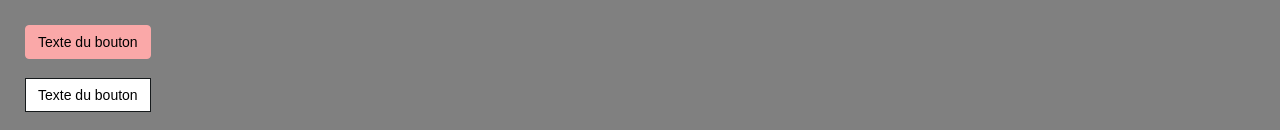
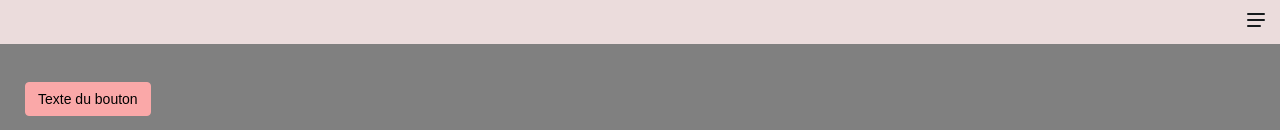
Before and after one commit to noahburgbacher/01-r-visions, a website built with Parcel: page src/index.html in a window 1280 px wide. Shown: the top 130 px of the page. Built offline with nearby package versions, Linux system fonts and the light colour scheme; grey boxes are pictures that could not be loaded.

Commit message:
Add navbar component with toggle functionality and styles

```diff
--- a/src/index.html
+++ b/src/index.html
@@ -13,6 +13,76 @@
     />
   </head>
   <body>
+    <header class="navbar">
+      <div class="navbar-logo">
+        <svg
+          width="24"
+          height="24"
+          viewBox="0 0 24 24"
+          fill="none"
+          xmlns="http://www.w3.org/2000/svg"
+        >
+          <g clip-path="url(#clip0_1_41)">
+            <mask
+              id="mask0_1_41"
+              style="mask-type: luminance"
+              maskUnits="userSpaceOnUse"
+              x="0"
+              y="0"
+              width="24"
+              height="24"
+            >
+              <path
+                d="M23.5 0.5V23.5H0.5V0.5H23.5Z"
+                fill="white"
+                stroke="white"
+              />
+            </mask>
+            <g mask="url(#mask0_1_41)">
+              <path d="M4 6H20H4Z" fill="#161A1C" />
+              <path
+                d="M4 6H20"
+                stroke="#161A1C"
+                stroke-width="2"
+                stroke-linecap="round"
+                stroke-linejoin="round"
+              />
+              <path d="M4 12H20H4Z" fill="#161A1C" />
+              <path
+                d="M4 12H20"
+                stroke="#161A1C"
+                stroke-width="2"
+                stroke-linecap="round"
+                stroke-linejoin="round"
+              />
+              <path d="M4 18H16H4Z" fill="#161A1C" />
+              <path
+                d="M4 18H16"
+                stroke="#161A1C"
+                stroke-width="2"
+                stroke-linecap="round"
+                stroke-linejoin="round"
+              />
+            </g>
+          </g>
+          <defs>
+            <clipPath id="clip0_1_41">
+              <rect width="24" height="24" fill="white" />
+            </clipPath>
+          </defs>
+        </svg>
+      </div>
+    </header>
+    <div class="navbar-open">
+      <a href="#">Accueil</a>
+      <a href="#">Blog</a>
+      <a href="#">Conseil</a>
+      <a href="#">À propos</a>
+      <a href="#">Contact</a>
+    </div>
+    <br />
+    <br />
+    <br />
     <button class="button-primary button">Texte du bouton</button>
     <br />
     <button class="button-secondary button">Texte du bouton</button>
--- a/src/js/main.js
+++ b/src/js/main.js
@@ -0,0 +1,6 @@
+document.querySelector(".navbar-logo").addEventListener("click", function () {
+  const navbarOpen = document.querySelector(".navbar-open");
+  if (navbarOpen) {
+    navbarOpen.classList.toggle("active");
+  }
+});
--- a/src/scss/main.scss
+++ b/src/scss/main.scss
@@ -4,4 +4,5 @@
 @import "modules/example";
 @import "modules/button";
 @import "modules/card";
+@import "modules/navbar";
 @import "bootstrap/scss/bootstrap-grid";
--- /dev/null
+++ b/src/scss/modules/_navbar.scss
@@ -0,0 +1,33 @@
+.navbar {
+  position: fixed;
+  top: 0;
+  left: 0;
+  width: 100%;
+  padding: 8px 12px;
+  background: var(--pink-100, #ebdcdc);
+  display: flex;
+  align-items: center;
+  justify-content: flex-end;
+}
+
+.navbar-open {
+  position: fixed;
+  top: 40px;
+  left: 0;
+  width: 100%;
+  padding: 16px 12px;
+  background: var(--pink-100, #ebdcdc);
+  display: flex;
+  flex-direction: column;
+  align-items: center;
+  gap: 16px;
+  box-shadow: 0px 4px 4px rgba(0, 0, 0, 0.25);
+  border-top: black solid 1px;
+  a {
+    text-decoration: none;
+  }
+  display: none;
+}
+.active {
+  display: flex;
+}
```
